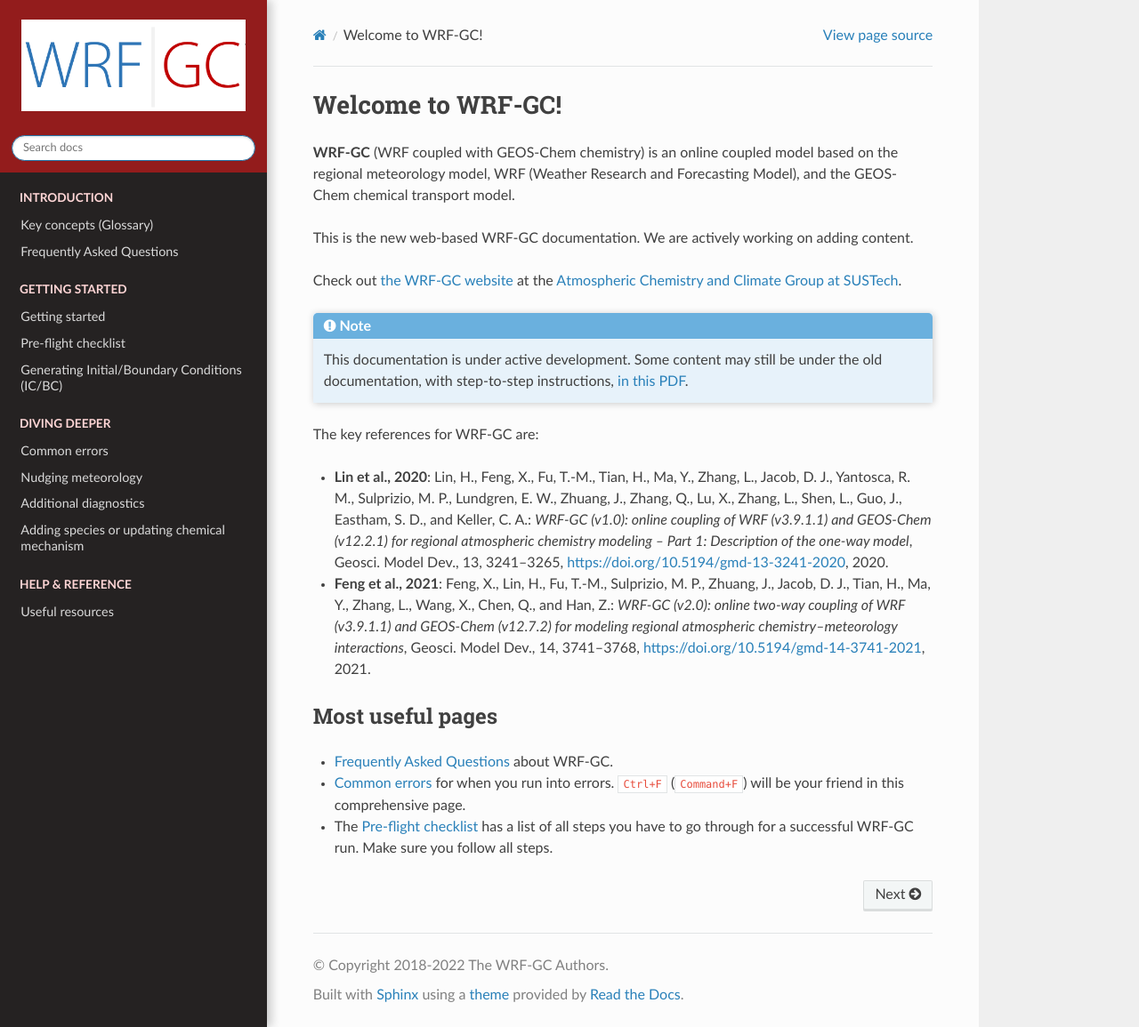
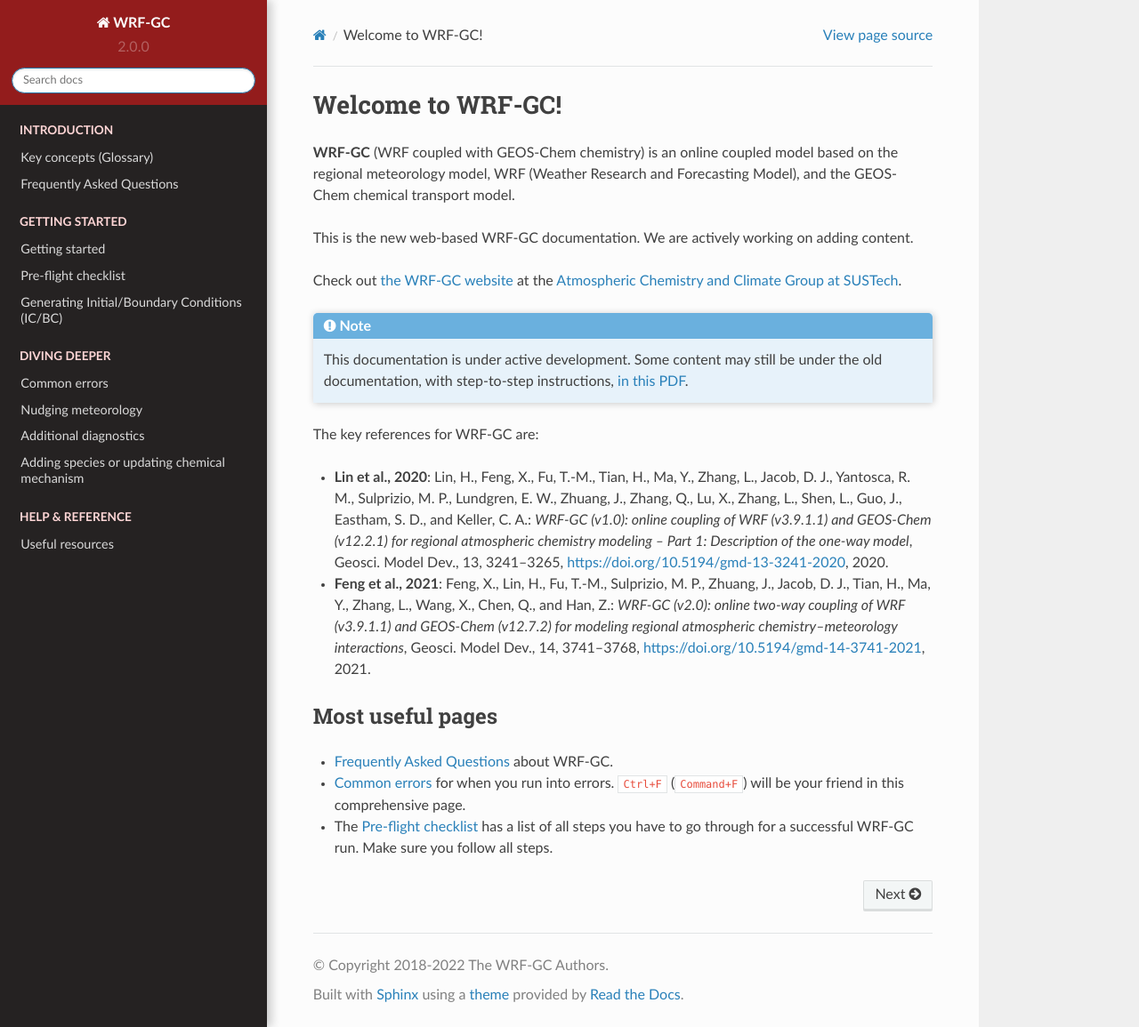
Before and after one commit to WRF-GC/documentation, a Sphinx documentation site: the page built from docs/source/index.rst, in a window 1280 px wide and 1155 px high. Shown: the whole window at 89% size. Built offline with Sphinx 7.4.7 and the Read the Docs theme 2.0.0, drawn with Linux system fonts in a browser that asks for light colours.

Commit message:
Remove the logo for now

```diff
--- a/docs/source/_static/custom.css
+++ b/docs/source/_static/custom.css
@@ -1,4 +1,4 @@
-.wy-side-nav-search {
+.wy-side-nav-search, .wy-nav-top {
 	background: #931c1c;
 }
 
--- a/docs/source/conf.py
+++ b/docs/source/conf.py
@@ -32,11 +32,11 @@
 
 html_theme = 'sphinx_rtd_theme'
 html_static_path = ['_static']
-html_logo = "_static/wrfgc_logo.png"
-html_theme_options = {
-    'logo_only': True,
-    'display_version': False,
-}
+#html_logo = "_static/wrfgc_logo.png"
+# html_theme_options = {
+#     'logo_only': True,
+#     'display_version': False,
+# }
 
 # -- Options for EPUB output
 epub_show_urls = 'footnote'
```
